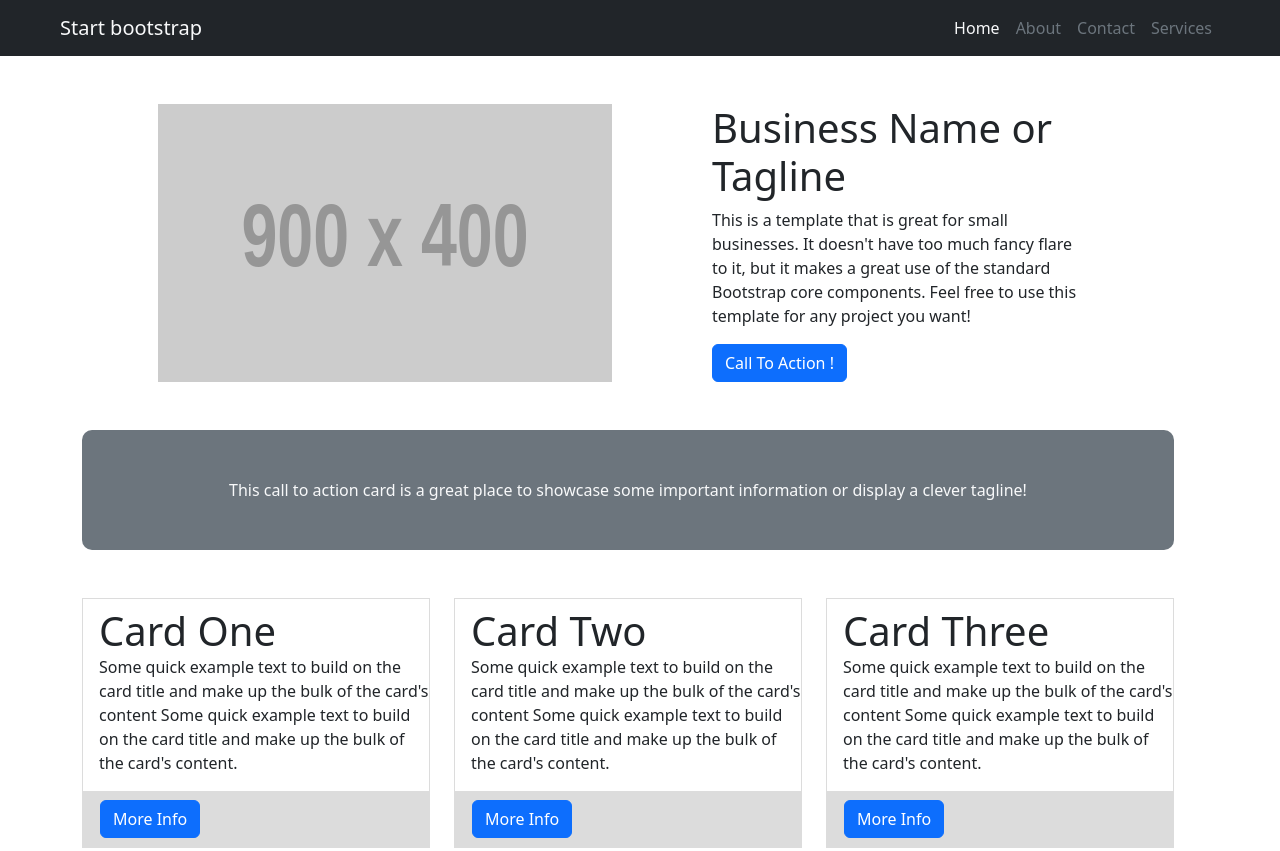
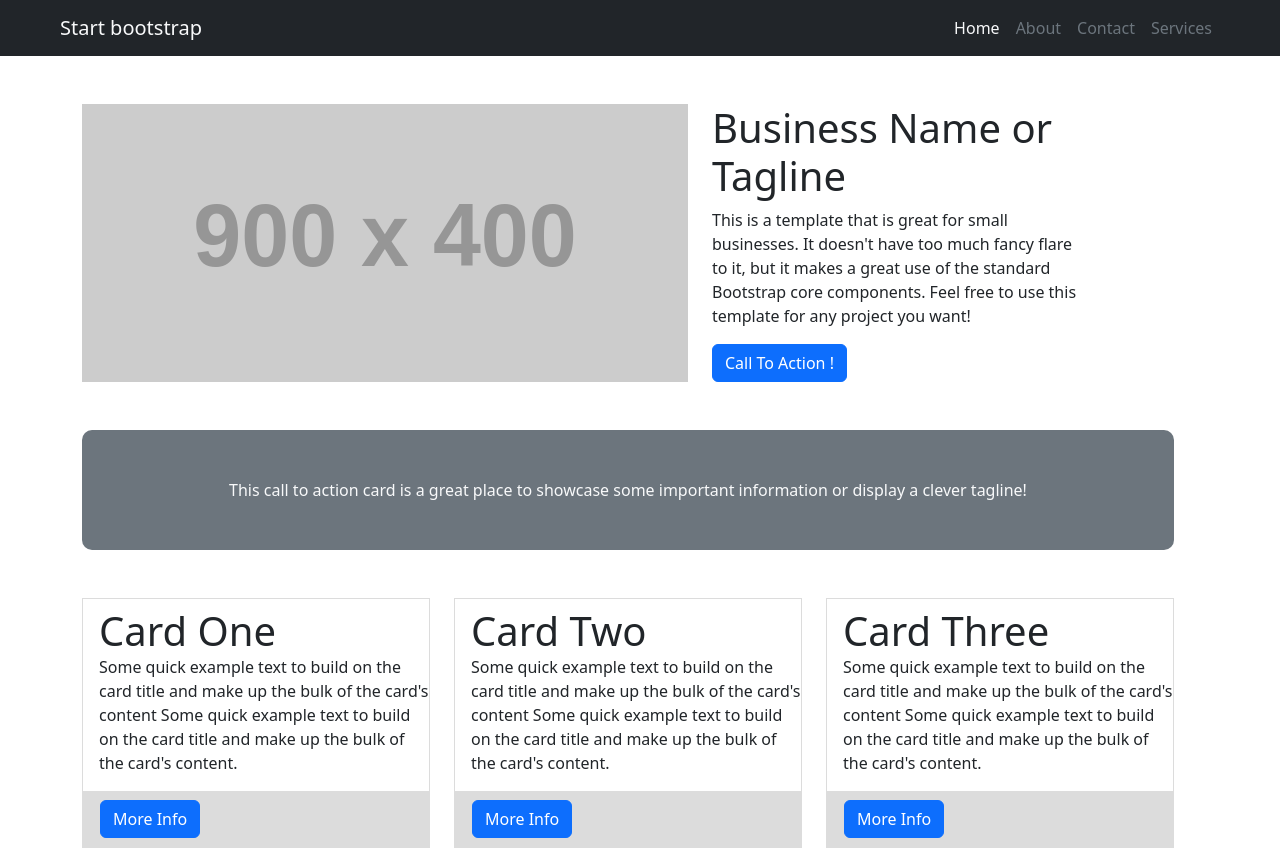
Before and after one commit to walidchahidan/start_bootstrap, a plain HTML site: page index.html in a window 1280 px wide. Shown: the top 851 px of the page. Drawn offline with nearby package versions, Linux system fonts and the light colour scheme; placeholder pictures from the web are drawn by us.

Commit message:
first Bootstrap

```diff
--- a/index.html
+++ b/index.html
@@ -6,7 +6,7 @@
     <meta name="viewport" content="width=device-width, initial-scale=1.0">
     <!-- CSS only -->
 <link href="https://cdn.jsdelivr.net/npm/bootstrap@5.2.0/dist/css/bootstrap.min.css" rel="stylesheet" integrity="sha384-gH2yIJqKdNHPEq0n4Mqa/HGKIhSkIHeL5AyhkYV8i59U5AR6csBvApHHNl/vI1Bx" crossorigin="anonymous">
-    <title>Document</title>
+    <title>First Bootstrap</title>
 </head>
 <body>
     <!-- ----------------------nav-------------------------- -->
@@ -38,7 +38,7 @@
       <div class="container text-center mt-5">
         <div class="row me-5">
           <div class="col-7">
-            <img src="	https://dummyimage.com/900x400/dee2e6/6c757d.jpg" class="w-75 h-100" alt="bootstrap">
+            <img src="	https://dummyimage.com/900x400/dee2e6/6c757d.jpg" class="w-100 h-100" alt="bootstrap">
           </div>
           <div class="col text-start me-5">
             <h1>Business Name or Tagline</h1>
@@ -75,7 +75,7 @@
                 <p class="card-text ps-3">Some quick example text to build on the card title and make up the bulk of the card's content Some quick example text to build on the card title and make up the bulk of the card's content.</p>
                 <div class="card-footer pt-2 ps-3 pb-2 " style="border: 1px solid gainsboro; background-color: gainsboro;">
                     <a href="#" class="btn btn-primary">More Info</a>
-                  </div>
+                </div>
 
             </div>
         </div>
```
